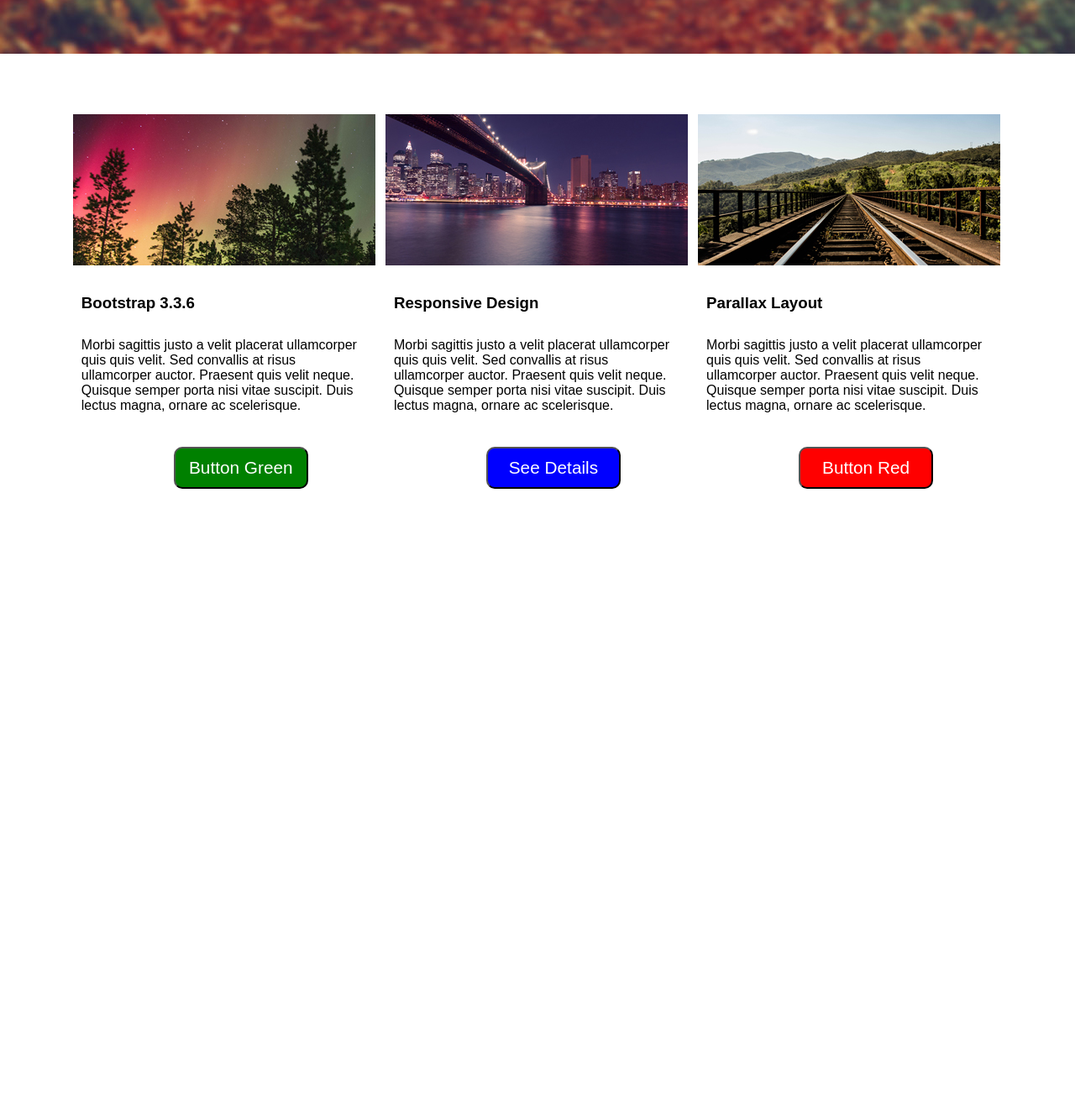
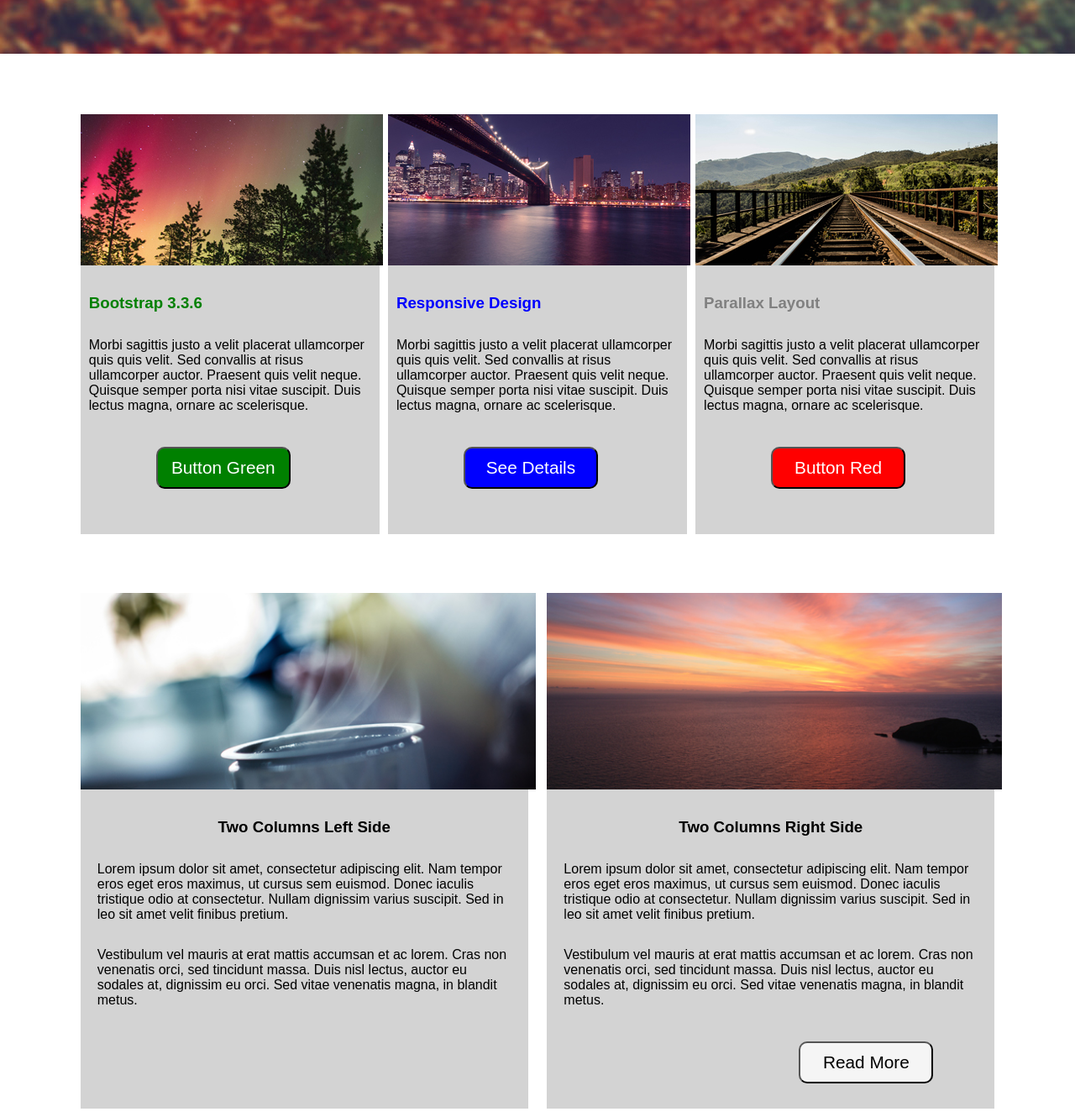
Before and after one commit to rtduany/winner-display-table, a plain HTML site: page index.html in a window 1280 px wide. Shown: the part 558-1888 px from the top of the page at 84% size. Before the commit the page ends 1204 px from the top, so only its background shows below. Drawn offline with Linux system fonts and the light colour scheme.

Commit message:
add two-column section

```diff
--- a/css/style.css
+++ b/css/style.css
@@ -44,7 +44,7 @@ nav a:hover {
 }
 .container {
 	display: table;
-	width: 88%;
+	width: 86.6%;
 	border-collapse: separate;
 /*	margin-bottom: 62px;*/
 
@@ -55,7 +55,7 @@ nav a:hover {
 .col {
 	display: table-cell;
 }
-/* ***************************** front-page styles ******************* */
+/* *************************************************************** front-page styles ****************************************************** */
 #section1 {
 	background-image: url(../img/bg-1.jpg);
 	background-position: bottom left;
@@ -76,10 +76,12 @@ nav a:hover {
 	height: 520px;
 	margin: 0 auto;
 	border-spacing: 10px;
+	margin-bottom: 50px;
 }
 .three-cols {
+	background-color: lightgray;
 	display: table-cell;
-	column-width: 280px;
+	column-width: 270px;
 	height: inherit;
 }
 .three-cols h3 {
@@ -89,7 +91,7 @@ nav a:hover {
 	margin: 0 10px;
 }
 .three-cols button {
-	margin: 40px 120px;
+	margin: 40px 90px;
 	width: 160px;
 	height: 50px;
 	border-radius: 10px;
@@ -98,7 +100,6 @@ nav a:hover {
 }
 #green-btn {
 	background-color: green;
-
 }
 #blue-btn {
 	background-color: blue;
@@ -106,3 +107,49 @@ nav a:hover {
 #red-btn {
 	background-color: red;
 }
+#bootstrap h3 {
+	color: green;
+}
+#responsive h3 {
+	color: blue;
+}
+#parallax h3 {
+	color: grey;
+}
+/* ************************************************************ 2-column section styles *************************************************** */
+#section3 {
+	height: 620px;
+	margin: 0 auto;
+	border-spacing: 10px;
+}
+.two-cols {
+	background-color: lightgray;
+	display: table-cell;
+	column-width: 350px;
+	height: inherit;
+}
+.two-cols-space {
+	display: table-cell;
+	column-width: 20px;
+	height: inherit;
+}
+.two-cols img {
+	resize: horizontal;
+	width: 542px;
+	margin: 0;
+}
+.two-cols h3 {
+	margin-top: 30px;
+	text-align: center;
+}
+.two-cols p {
+	margin: 30px 20px 0 20px;
+}
+.two-cols button {
+	margin: 40px 30px 30px 300px;
+	width: 160px;
+	height: 50px;
+	border-radius: 10px;
+	font-size: 130%;
+	background-color: whitesmoke;
+}
--- a/index.html
+++ b/index.html
@@ -26,21 +26,21 @@
 		</div>
 		<div class="container" id="section2">
 			<div class="row">
-				<div class="three-cols">
+				<div class="three-cols" id="bootstrap">
 					<img src="img/1-1.jpg">
 					<h3>Bootstrap 3.3.6</h3>
 					<p>Morbi sagittis justo a velit placerat ullamcorper quis quis velit. Sed convallis at risus ullamcorper auctor. Praesent
 						quis velit neque. Quisque semper porta nisi vitae suscipit. Duis lectus magna, ornare ac scelerisque.</p>
 					<button id="green-btn">Button Green</button>
 				</div>
-				<div class="three-cols">
+				<div class="three-cols" id="responsive">
 					<img src="img/1-2.jpg">
 					<h3>Responsive Design</h3>
 					<p>Morbi sagittis justo a velit placerat ullamcorper quis quis velit. Sed convallis at risus ullamcorper auctor. Praesent
 						quis velit neque. Quisque semper porta nisi vitae suscipit. Duis lectus magna, ornare ac scelerisque.</p>
 					<button id="blue-btn">See Details</button>
 				</div>
-				<div class="three-cols">
+				<div class="three-cols" id="parallax">
 					<img src="img/1-3.jpg">
 					<h3>Parallax Layout</h3>
 					<p>Morbi sagittis justo a velit placerat ullamcorper quis quis velit. Sed convallis at risus ullamcorper auctor. Praesent
@@ -49,6 +49,30 @@
 				</div>
 			</div>
 		</div>
+		<div class="container" id="section3">
+			<div class="row">
+				<div class="two-cols">
+					<img src="img/2-1.jpg">
+					<h3>Two Columns Left Side</h3>
+					<p>Lorem ipsum dolor sit amet, consectetur adipiscing elit. Nam tempor eros eget eros maximus, ut cursus sem euismod.
+						Donec iaculis tristique odio at consectetur. Nullam dignissim varius suscipit. Sed in leo sit amet velit finibus
+						pretium.</p>
+					<p>Vestibulum vel mauris at erat mattis accumsan et ac lorem. Cras non venenatis orci, sed tincidunt massa. Duis nisl
+						lectus, auctor eu sodales at, dignissim eu orci. Sed vitae venenatis magna, in blandit metus.</p>
+				</div>
+				<div class="two-cols-space"></div>
+				<div class="two-cols">
+					<img src="img/2-2.jpg">
+					<h3>Two Columns Right Side</h3>
+					<p>Lorem ipsum dolor sit amet, consectetur adipiscing elit. Nam tempor eros eget eros maximus, ut cursus sem euismod.
+						Donec iaculis tristique odio at consectetur. Nullam dignissim varius suscipit. Sed in leo sit amet velit finibus
+						pretium.</p>
+					<p>Vestibulum vel mauris at erat mattis accumsan et ac lorem. Cras non venenatis orci, sed tincidunt massa. Duis nisl
+						lectus, auctor eu sodales at, dignissim eu orci. Sed vitae venenatis magna, in blandit metus.</p>
+					<button id="read-btn">Read More</button>
+				</div>
+			</div>
+		</div>
 
 
 
```
